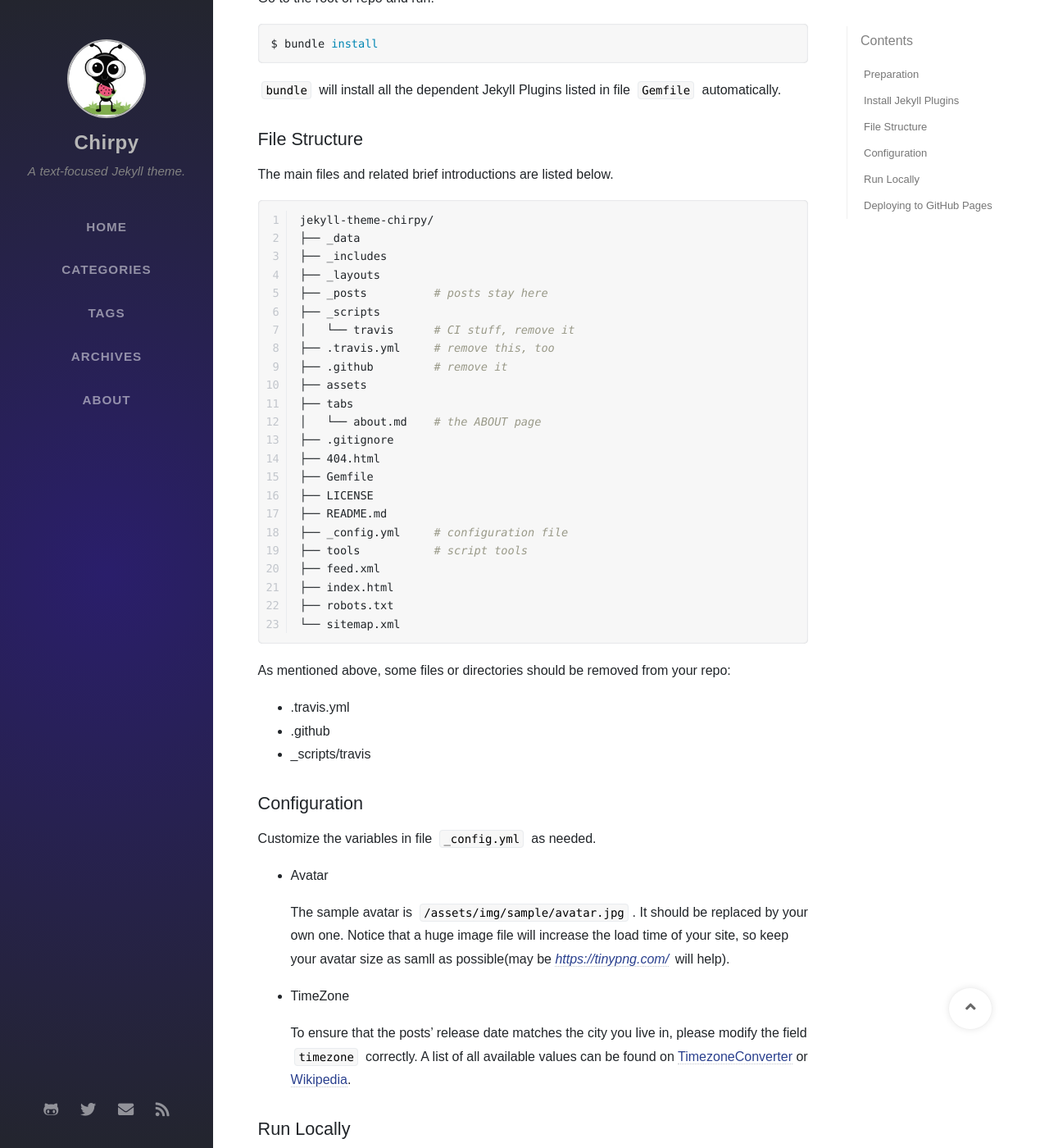
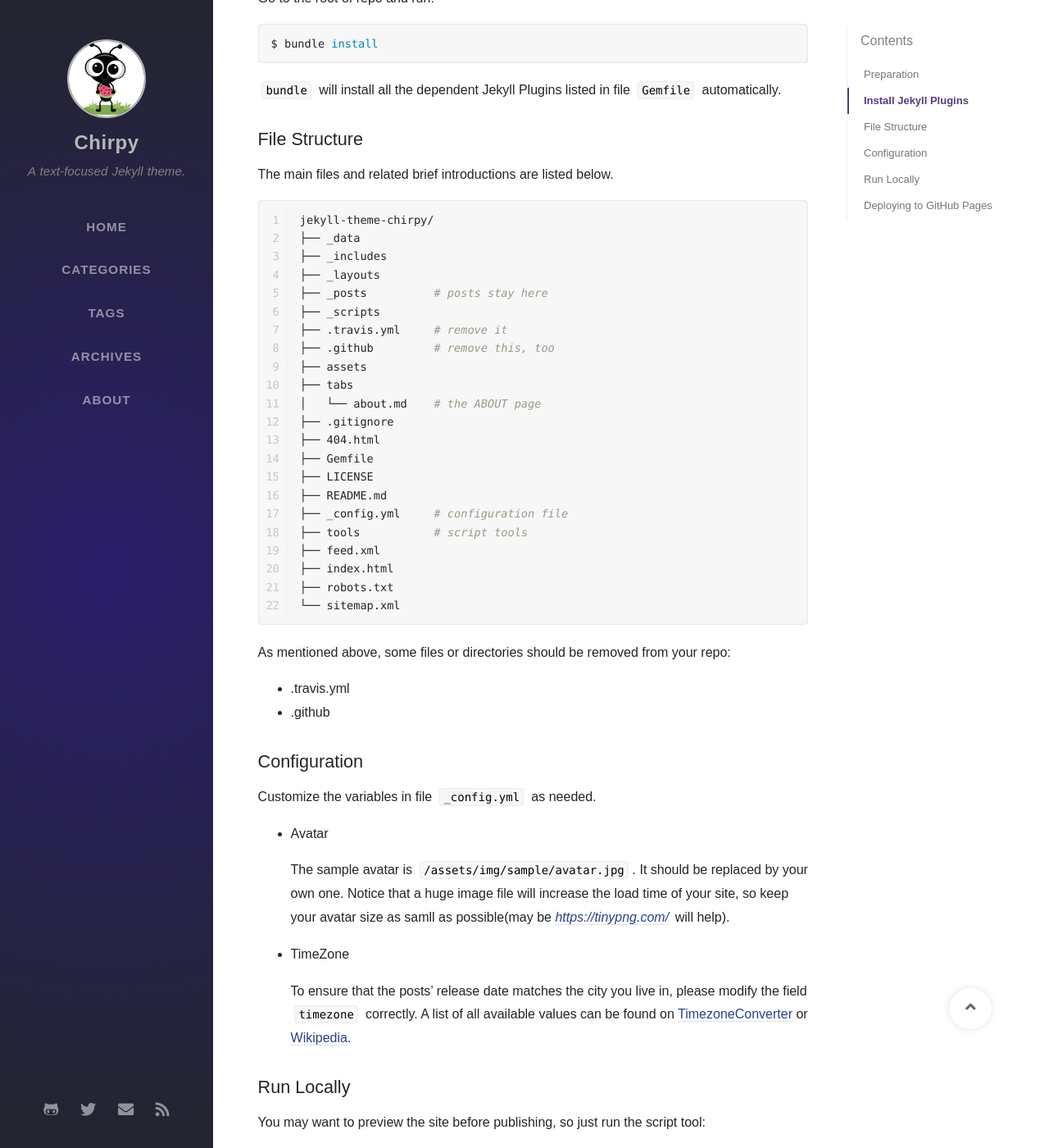
Before and after one commit to nicetrykiddo/writeups, a Jekyll site: the page built from _posts/2019-08-09-getting-started.md, in a window 1280 px wide and 1400 px high, scrolled down 730 px. Shown: the whole window at 82% size. Built offline with Jekyll 4.4.1, drawn with Linux system fonts in a browser that asks for light colours; nearby versions of some CDN libraries; some web fonts are replaced; comment, search, counter and statistics services are not loaded.

Commit message:
Updated the Docs.

```diff
--- a/_posts/2019-08-09-getting-started.md
+++ b/_posts/2019-08-09-getting-started.md
@@ -46,9 +46,8 @@ jekyll-theme-chirpy/
 ├── _layouts
 ├── _posts          # posts stay here
 ├── _scripts
-│   └── travis      # CI stuff, remove it
-├── .travis.yml     # remove this, too
-├── .github         # remove it
+├── .travis.yml     # remove it
+├── .github         # remove this, too
 ├── assets
 ├── tabs
 │   └── about.md    # the ABOUT page
@@ -70,7 +69,6 @@ As mentioned above, some files or directories should be removed from your repo:
 
 - .travis.yml
 - .github
-- _scripts/travis
 
 
 ## Configuration
```
Also changed, not shown: docs/README_zh-CN.md (+2 -4 lines), README.md.
